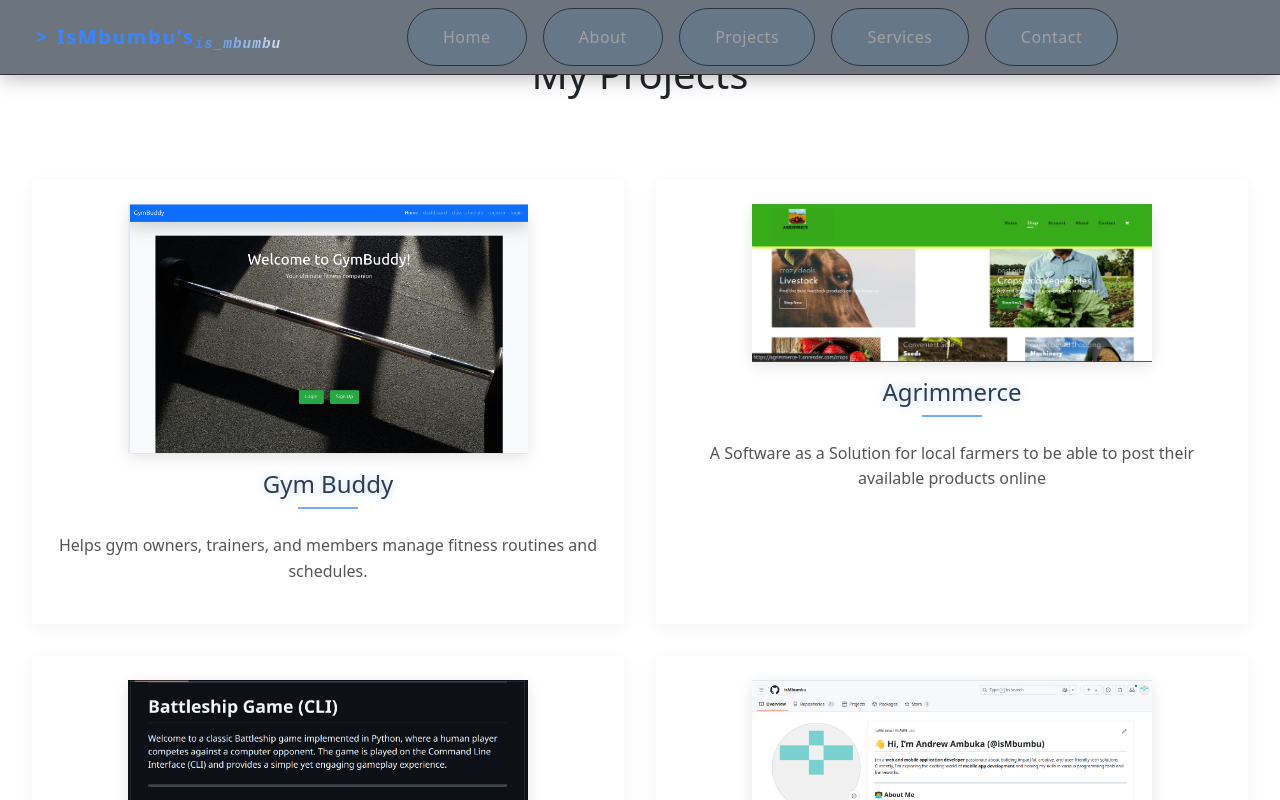
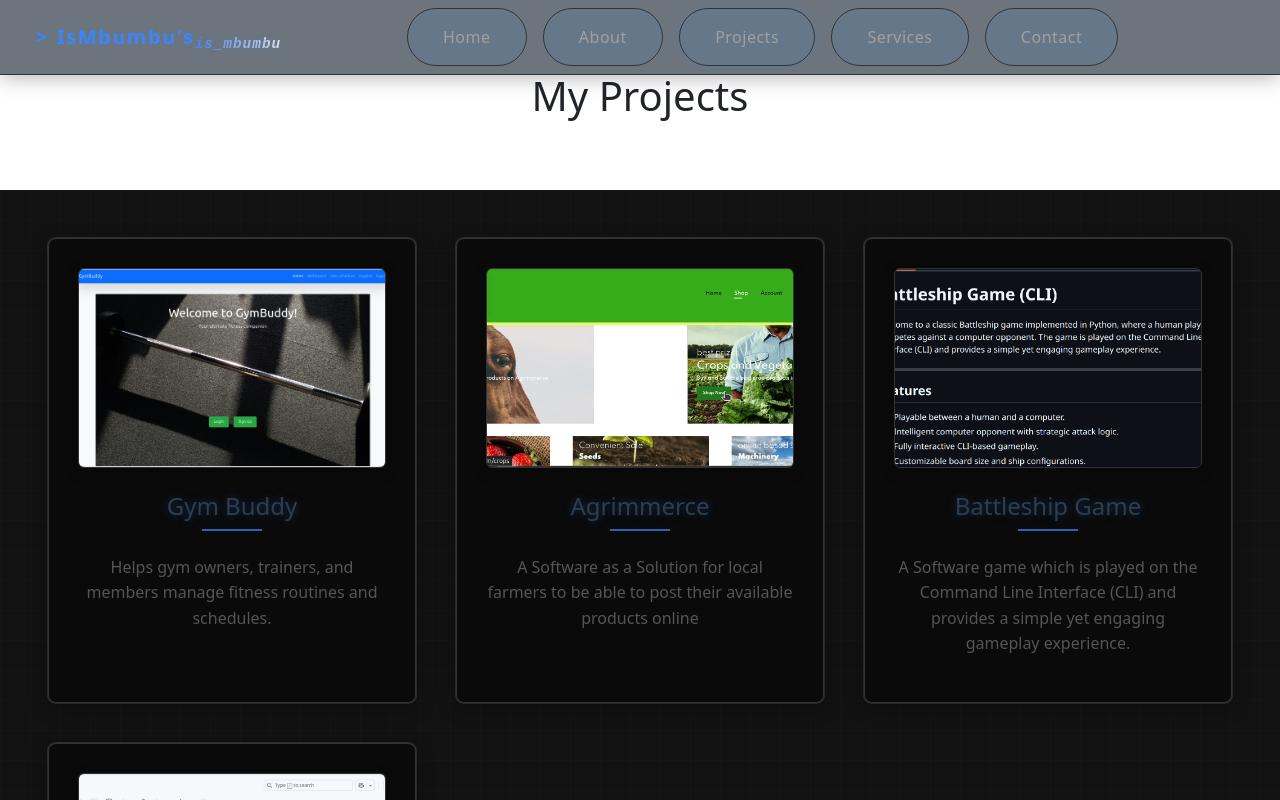
Before and after one commit to isMbumbu/drews_portfolio, a React (Vite) app: page /portfolio in a window 1280 px wide. Shown: the top 800 px of the page. Built offline with nearby package versions, Linux system fonts and the light colour scheme.

Commit message:
Add dark theme styling to portfolio

```diff
--- a/src/components/portfolio.css
+++ b/src/components/portfolio.css
@@ -1,65 +1,179 @@
 .portfolio-container {
     display: grid;
-    grid-template-columns: repeat(2, 1fr); /* Two columns on larger screens */
-    gap: 2rem;
-    padding: 2rem;
-    margin-top: 50px;
+    grid-template-columns: repeat(auto-fit, minmax(300px, 1fr));
+    gap: 2.5rem;
+    padding: 3rem;
+    margin-top: 70px;
+    background-color: var(--bg-dark);
+    position: relative;
 }
 
-  .heading{
+/* Tech grid overlay */
+.portfolio-container::before {
+    content: "";
+    position: absolute;
+    top: 0;
+    left: 0;
+    width: 100%;
+    height: 100%;
+    background:
+        linear-gradient(rgba(58, 134, 255, 0.03) 1px, transparent 1px),
+        linear-gradient(90deg, rgba(58, 134, 255, 0.03) 1px, transparent 1px);
+    background-size: 30px 30px;
+    pointer-events: none;
+    z-index: 0;
+}
+
+.heading {
     text-align: center;
-    margin-top: 10px;
+    margin: 2rem 0;
+    grid-column: 1 / -1;
+}
+
+.heading h2 {
+    color: var(--accent-color);
+    font-size: 2.5rem;
+    text-shadow: 0 0 10px rgba(58, 134, 255, 0.3);
+    position: relative;
+    display: inline-block;
+}
+
+.heading h2::after {
+    content: "";
+    position: absolute;
+    width: 60px;
+    height: 2px;
+    background: var(--accent-color);
+    bottom: -10px;
+    left: 50%;
+    transform: translateX(-50%);
 }
 
 .portfolio-item {
-    background: #ffffff;
-    box-shadow: 0 4px 15px rgba(0, 0, 0, 0.05);
-    padding: 1.5rem;
+    background: var(--bg-darker);
+    box-shadow: 0 4px 20px rgba(0, 0, 0, 0.3),
+                0 0 0 1px var(--border-color);
+    padding: 1.8rem;
     text-align: center;
-    transition: transform 0.2s ease-in-out, box-shadow 0.2s ease-in-out;
+    transition: all 0.3s ease;
+    border-radius: 8px;
+    border: 1px solid var(--border-color);
+    position: relative;
+    overflow: hidden;
+    z-index: 1;
+}
+
+.portfolio-item::before {
+    content: "";
+    position: absolute;
+    top: 0;
+    left: -100%;
+    width: 100%;
+    height: 100%;
+    background: linear-gradient(90deg,
+                transparent,
+                rgba(58, 134, 255, 0.1),
+                transparent);
+    transition: 0.5s;
+}
+
+.portfolio-item:hover::before {
+    left: 100%;
 }
 
 .portfolio-item:hover {
-    transform: translateY(-5px);
-    box-shadow: 0 8px 25px rgba(0, 0, 0, 0.1);
-    background:#6c757d
+    transform: translateY(-8px);
+    box-shadow: 0 15px 30px rgba(0, 0, 0, 0.4),
+                0 0 20px rgba(58, 134, 255, 0.2);
+    border-color: var(--accent-color);
+}
 
+.portfolio-item:hover h3 {
+    color: var(--accent-color);
 }
-  .portfolio-item:hover h3,
+
 .portfolio-item:hover p {
-    color: white;
+    color: var(--text-primary);
 }
+
 .portfolio-image {
     width: 100%;
-    max-width: 400px;
-    height: auto;
-    box-shadow: 0 4px 15px rgba(0, 0, 0, 0.1);
-    transition: transform 0.2s ease-in-out;
+    max-width: 100%;
+    height: 200px;
+    object-fit: cover;
+    border-radius: 6px;
+    box-shadow: 0 4px 15px rgba(0, 0, 0, 0.2);
+    transition: all 0.3s ease;
+    border: 1px solid var(--border-color);
 }
 
 .portfolio-image:hover {
-    transform: scale(1.05);
-
+    transform: scale(1.03);
+    box-shadow: 0 8px 25px rgba(58, 134, 255, 0.3);
 }
 
 h3 {
-    margin: 1rem 0 0.5rem;
-    color: #2c3e50;
+    margin: 1.5rem 0 0.8rem;
+    color: var(--text-primary);
+    transition: color 0.3s ease;
 }
 
 p {
-    color: #555;
+    color: var(--text-secondary);
+    line-height: 1.6;
 }
 
-  /* Stack on smaller screens */
+/* Tech tags */
+.tech-tags {
+    display: flex;
+    flex-wrap: wrap;
+    justify-content: center;
+    gap: 0.5rem;
+    margin-top: 1rem;
+}
+
+.tech-tag {
+    background: rgba(58, 134, 255, 0.1);
+    color: var(--accent-color);
+    padding: 0.3rem 0.8rem;
+    border-radius: 50px;
+    font-size: 0.8rem;
+    border: 1px solid var(--border-color);
+}
+
+/* Responsive styles */
 @media (max-width: 768px) {
+    .portfolio-container {
+        grid-template-columns: 1fr;
+        padding: 1.5rem;
+        gap: 2rem;
+    }
+
     .portfolio-image {
-        margin-top: 50px;
-        display: block; /* Ensure they are not set to display: none */
-        max-width: 100%; /* Make sure they don’t overflow */
-        height: auto; /* Maintain aspect ratio */
+        height: 180px;
     }
-    .portfolio-container {
-      grid-template-columns: 1fr; /* One column for smaller devices */
+
+    .heading h2 {
+        font-size: 2rem;
     }
 }
+
+/* Project link button */
+.project-link {
+    display: inline-block;
+    margin-top: 1.2rem;
+    padding: 0.6rem 1.5rem;
+    background: rgba(58, 134, 255, 0.1);
+    color: var(--accent-color);
+    border-radius: 50px;
+    text-decoration: none;
+    border: 1px solid var(--accent-color);
+    transition: all 0.3s ease;
+}
+
+.project-link:hover {
+    background: var(--accent-color);
+    color: white;
+    transform: translateY(-2px);
+    box-shadow: 0 5px 15px rgba(58, 134, 255, 0.3);
+}
```
Lines whose indentation alone changed are shown as unchanged.
